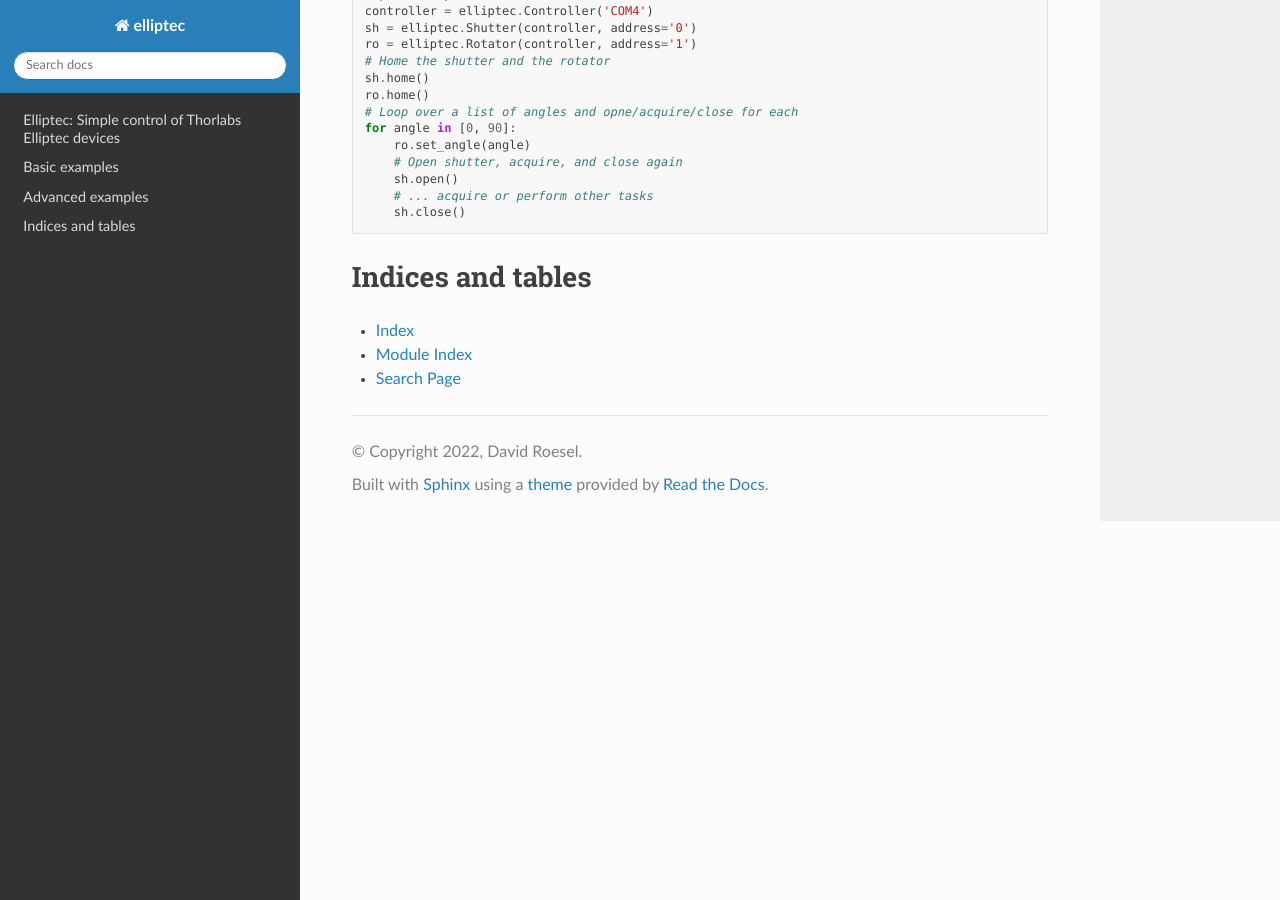
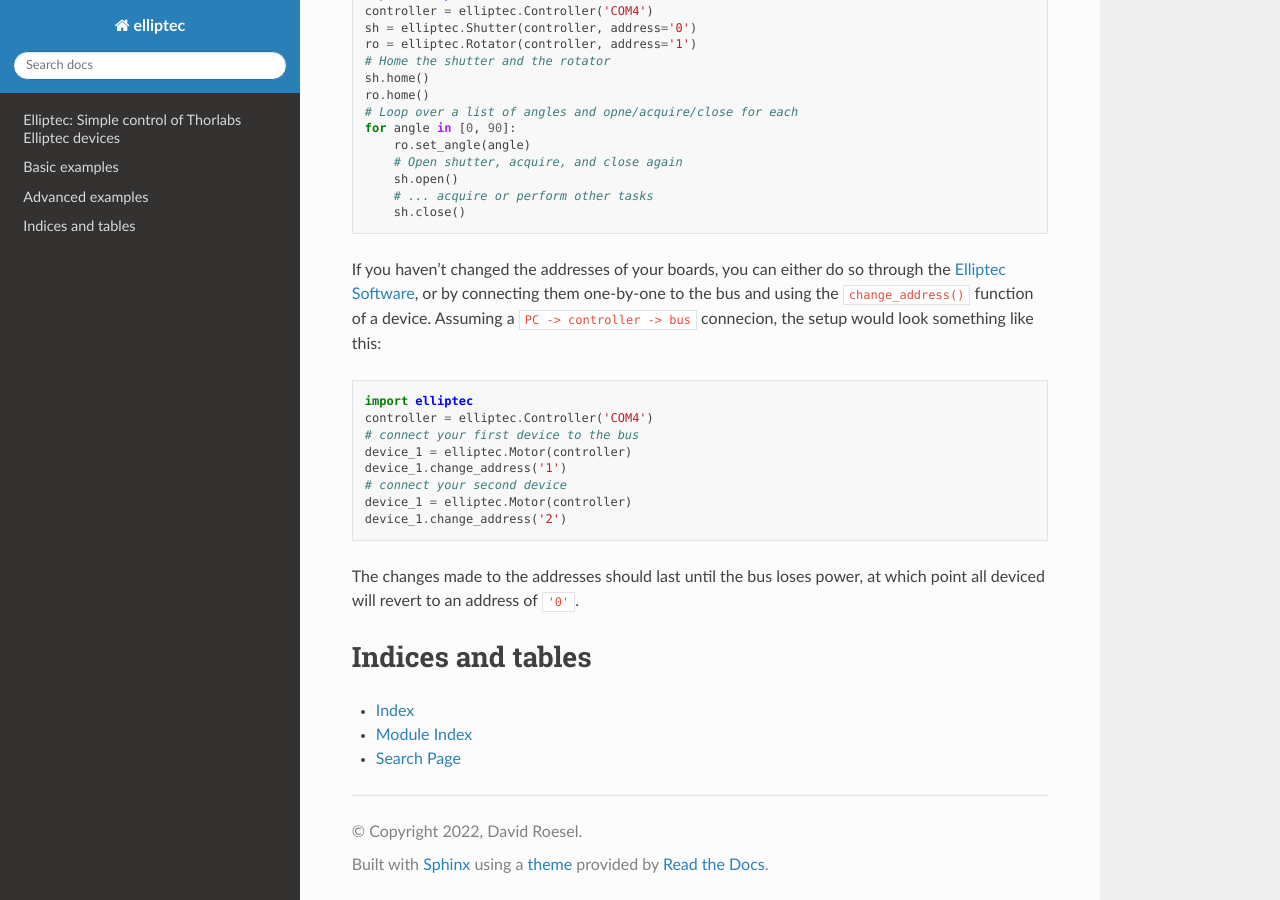
Before and after one commit to roesel/elliptec, a Sphinx documentation site: the page built from docs/source/index.rst, in a window 1280 px wide and 900 px high, scrolled down 1415 px. Built offline with Sphinx 7.4.7 and the Read the Docs theme 2.0.0, drawn with Linux system fonts in a browser that asks for light colours.

Commit message:
Added section about changing addresses

```diff
--- a/docs/source/index.rst
+++ b/docs/source/index.rst
@@ -81,6 +81,22 @@ An advanced example, which shows how to control multiple devices plugged into on
        # ... acquire or perform other tasks
        sh.close()
 
+If you haven't changed the addresses of your boards, you can either do so through the `Elliptec Software`_, or by connecting them one-by-one to the bus and using the ``change_address()`` function of a device. Assuming a ``PC -> controller -> bus`` connecion, the setup would look something like this:
+
+.. code-block:: python
+
+   import elliptec
+   controller = elliptec.Controller('COM4')
+   # connect your first device to the bus
+   device_1 = elliptec.Motor(controller)
+   device_1.change_address('1')
+   # connect your second device
+   device_1 = elliptec.Motor(controller)
+   device_1.change_address('2')
+
+
+The changes made to the addresses should last until the bus loses power, at which point all deviced will revert to an address of ``'0'``.
+
 .. toctree::
    :maxdepth: 2
    :caption: Contents:
```
Also changed, not shown: README.md (+32 -0 lines).
